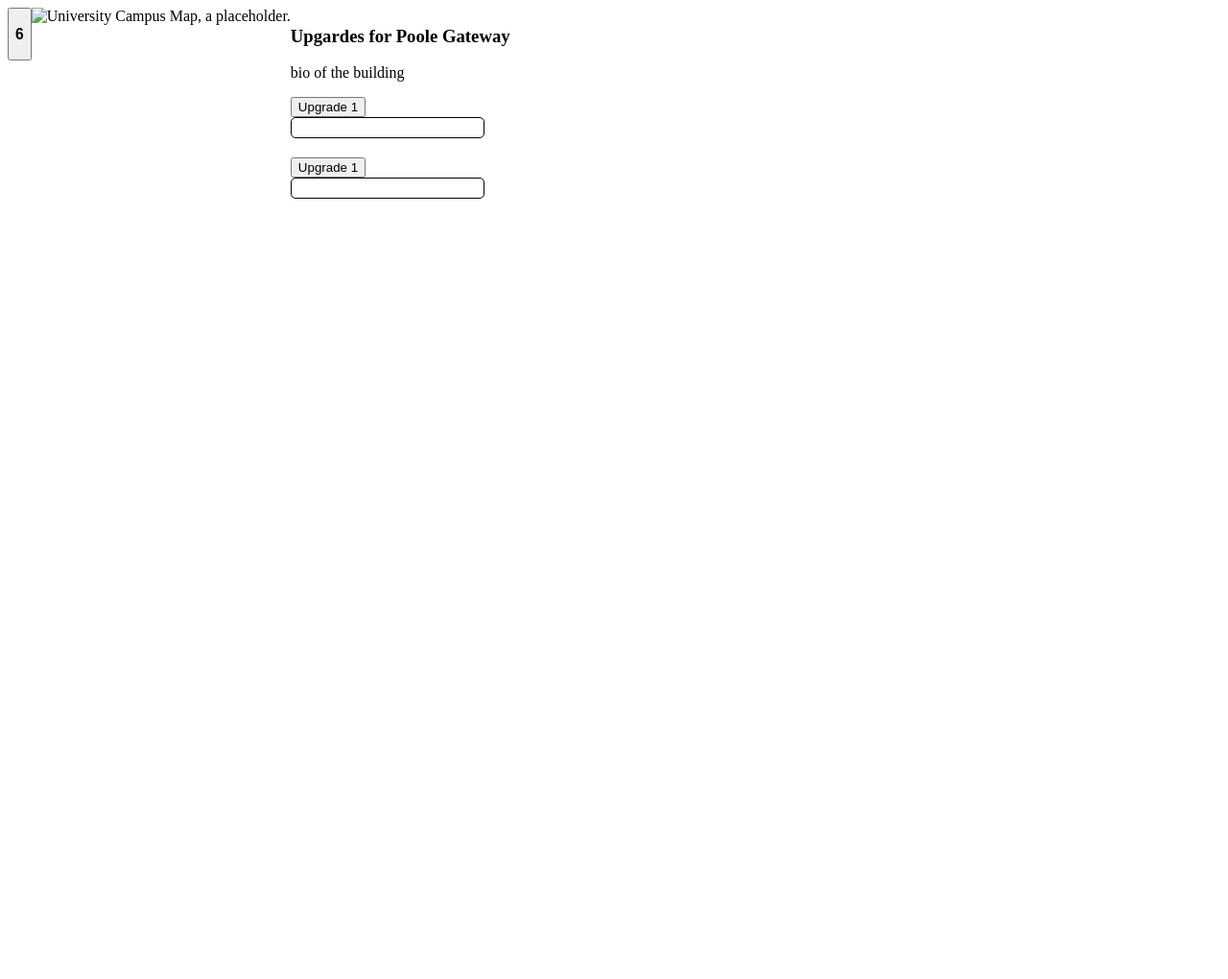
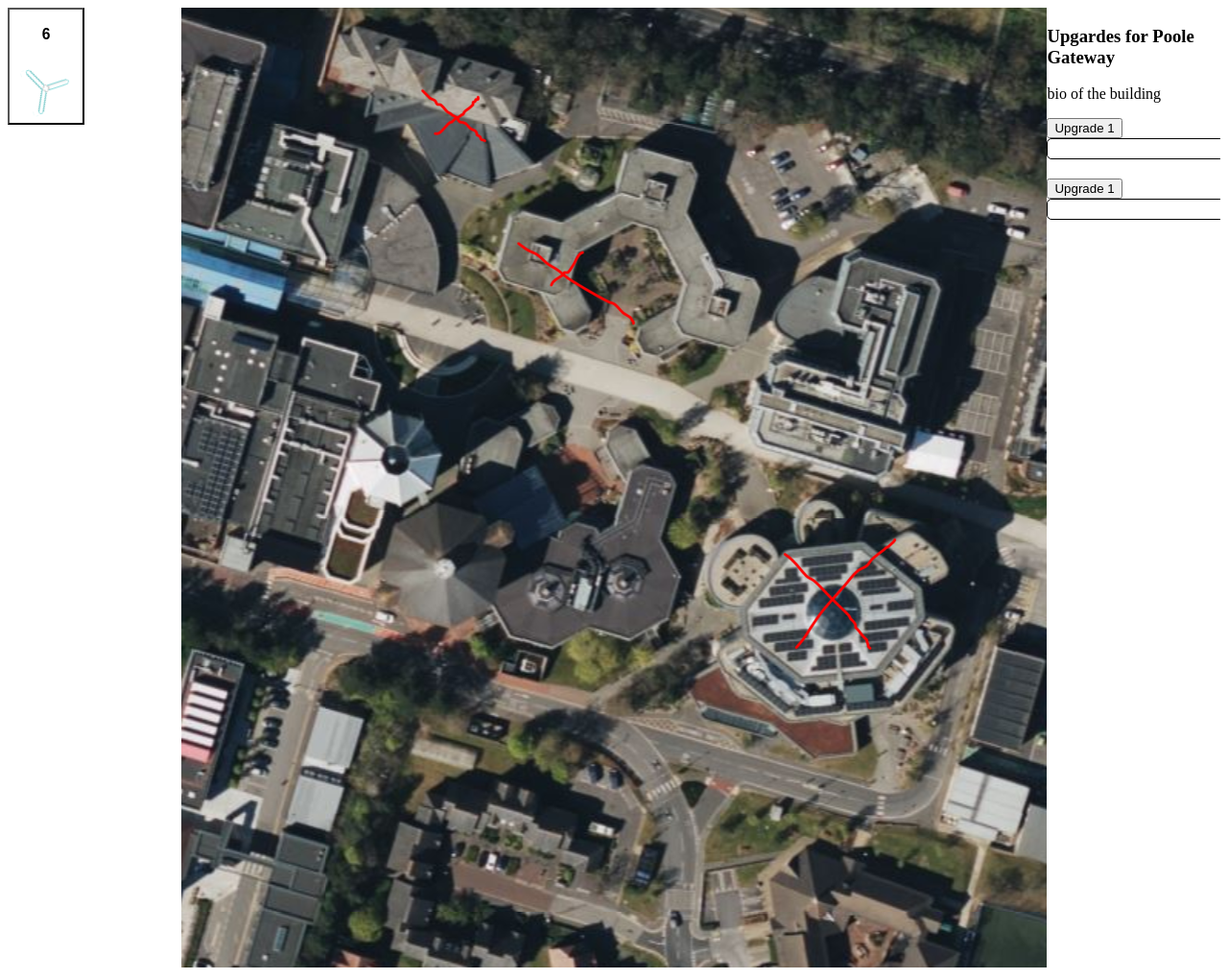
Before and after one commit to B-Turner5/BU-ECOClicker, a Flask app: page / in a window 1280 px wide. Shown: the whole page at 96% size. Before the commit the page ends 207 px from the top, so only its background shows below. Run offline with Flask 3, Linux system fonts and the light colour scheme.

Commit message:
Fixed the Columns

```diff
--- /dev/null
+++ b/requirements.txt
@@ -0,0 +1 @@
+flask
--- a/static/css/styles.css
+++ b/static/css/styles.css
@@ -17,4 +17,36 @@
 section{
     display: flex;
     flex-direction: row;
+    flex-basis: 0;
 }
+
+.column{
+    overflow: hidden;
+    width: 0;
+    flex-grow: 1;
+}
+
+.map{
+    overflow: hidden;
+    width: 0;
+    flex-grow: 5;
+}
+
+.clicker{
+    background-color: transparent;
+}
+
+@keyframes Turbine-spin {
+    from {
+      transform: rotate(0deg);
+    }
+    to {
+      transform: rotate(360deg);
+    }
+}
+
+@media (prefers-reduced-motion: no-preference) {
+    .turbine {
+      animation: Turbine-spin infinite 3s linear;
+    }
+}
--- a/templates/index.html
+++ b/templates/index.html
@@ -10,21 +10,22 @@
 
     <body>
         <section>
-            <article>
+            <article class="column">
 
-                <button id="clicker">
+                <button id="clicker" class="clicker">
                     <h1 id="countContainer">0</h1>
+                    <img src="{{ url_for('static', filename='assets/blades.png')}}" alt = "Click me to generate points!" class="turbine">
                 </button>
 
             </article>
 
-            <article>
+            <article class="map">
 
-                <img href="{{ url_for('static', filename='assets\Campus.png')}} " alt = "University Campus Map, a placeholder.">
+                <img style="margin-left:-56vh; margin-top: -10vh" src="{{ url_for('static', filename='assets/Campus.png')}}" alt = "University Campus Map, a placeholder.">
 
             </article>
 
-            <article>
+            <article class="column">
 
                 <div id="Poole GateWay">
                     <h1>Upgardes for Poole Gateway</h1>
```
Also changed, not shown: static/assets/blades.png (added).
